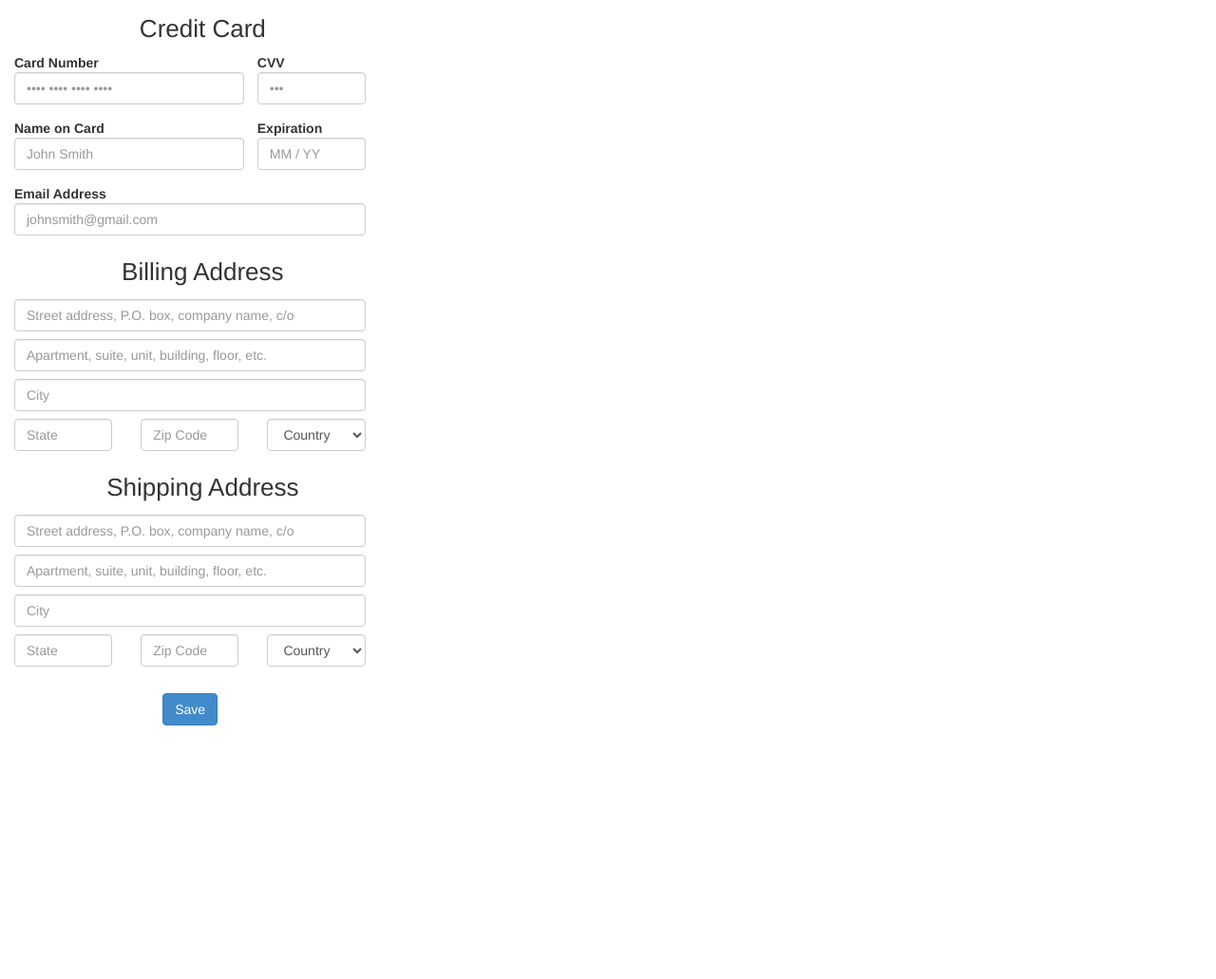
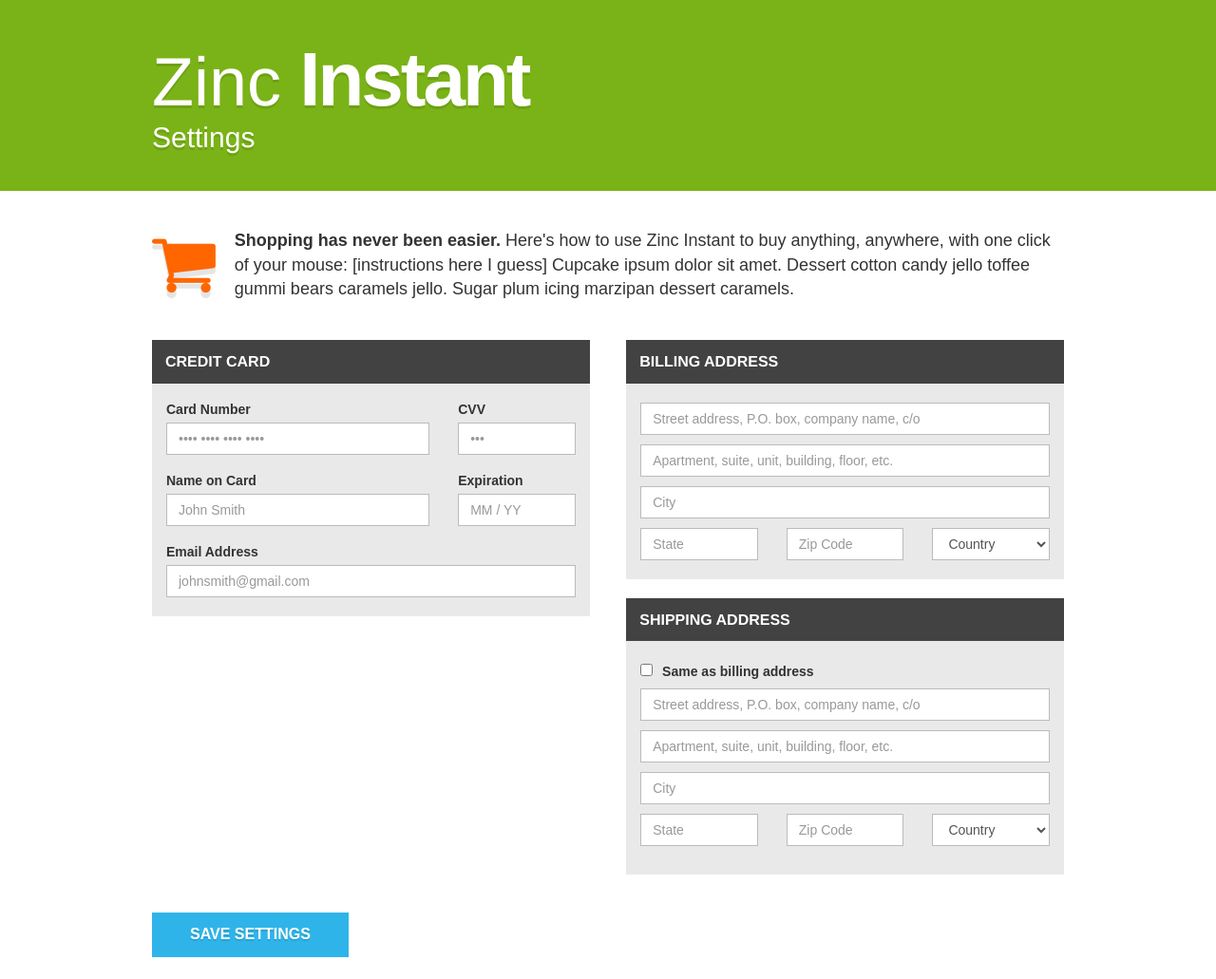
Before and after one commit to maxko87/zinc_instant, a browser extension: page src/options/options.html in a window 1280 px wide. Shown: the whole page at 95% size. Before the commit the page ends 800 px from the top, so only its background shows below. Drawn offline with Linux system fonts and the light colour scheme.

Commit message:
options styling

```diff
--- a/src/options/options.css
+++ b/src/options/options.css
@@ -1,107 +1,7 @@
-.container {
-  margin-top: 30px;
-}
-
-.order-information-wrapper {
-  margin-top: 10px;
-}
-
-.card-billing-address .form-group {
-  padding-right: 27px;
-}
-
-.subtitle{
-  font-size: 26px;
-  font-family: "Helvetica Neue","Helvetica", Arial, sans-serif;
-  margin: 12px 0 0 0;
-  text-align: center;
-}
-
-h2.page-header {
- font-weight: bold;
- margin-top: 5px;
- margin-left: 2%;
- font-size: 24px;
-}
-
-.error-handling {
- width: 90%;
- margin-left: auto;
- margin-right: auto;
- margin-top: 30px;
-}
-
-.form-horizontal .form-group {
- margin-bottom: 8px;
-}
-
-.controls .help-block {
- margin: 0;
-}
-
-.controls .help-block ul {
- margin-top: 5px;
- margin-bottom: 10px;
-}
-
-.submit-wrapper {
- margin-top: 20px;
-}
-
-.submit-wrapper .well {
- padding: 10px;
-}
-
-#content-wrapper .modal-footer {
- border-top: none;
-}
-
-.checkout-dismiss button.button {
- font-size: 20px;
-}
-
-#billing-info-form{
-  display: block;
-}
-
-#billing-info-form .credit-card {
- height: 202px
- background-color: rgba(66, 139, 202, 0.6);
- border-color: #357ebd;
- border-radius: 4px;
-}
-
-#billing-info-form .credit-card .credit-card-wrapper {
- padding: 0px 0px 0px 23px;
-}
-
-#billing-info-form .billing-address-wrapper {
- margin-top: 30px;
-}
-
-#billing-info-form .credit-card .credit-card-wrapper .controls {
- padding-left: 7px;
- padding-right: 7px;
-}
-
-#billing-info-form .security-logos {
- margin-top: 25px;
-}
-
-#billing-info-form .billing-address-information-wrapper .send-as-gift-shipping-address-wrapper {
- padding-left: 0px;
- padding-right: 0px;
- margin-bottom: 10px;
-}
-
-#billing-info-form .billing-address-information-wrapper .send-as-gift-shipping-address-wrapper div.checkbox {
- line-height: 26px;
-}
-
-
 /*
  * Bootstrap stuff
  */
+
 .creditly-wrapper .form-control {
   display: inline;
   width: 100%;
@@ -114,7 +14,6 @@
   background-color: #fff;
   background-image: none;
   border: 1px solid #ccc;
-  border-radius: 4px;
   -webkit-box-shadow: inset 0 1px 1px rgba(0,0,0,0.075);
   box-shadow: inset 0 1px 1px rgba(0,0,0,0.075);
   -webkit-transition: border-color ease-in-out .15s,box-shadow ease-in-out .15s;
@@ -203,11 +102,6 @@
   border: 0;
   padding: 1px;
   text-decoration: none;
-  -webkit-border-radius: 5px;
-  -moz-border-radius: 5px;
-  -ms-border-radius: 5px;
-  -o-border-radius: 5px;
-  border-radius: 5px;
   -webkit-box-shadow: 0 1px 0 rgba(0,0,0,0.2);
   -moz-box-shadow: 0 1px 0 rgba(0,0,0,0.2);
   -ms-box-shadow: 0 1px 0 rgba(0,0,0,0.2);
@@ -249,9 +143,185 @@
   -ms-box-shadow: inset 0 1px 0 rgba(255,255,255,0.25);
   -o-box-shadow: inset 0 1px 0 rgba(255,255,255,0.25);
   box-shadow: inset 0 1px 0 rgba(255,255,255,0.25);
-  -webkit-border-radius: 4px;
-  -moz-border-radius: 4px;
-  -ms-border-radius: 4px;
-  -o-border-radius: 4px;
-  border-radius: 4px;
-}*/
+}
+
+/***** @angelali **************************************************************/
+
+@import url(http://fonts.googleapis.com/css?family=Source+Sans+Pro:200,300,400,600,700,900);
+
+* {
+  font-family: "Source Sans Pro", sans-serif;
+  -webkit-font-smoothing: antialiased;
+}
+
+/* Header */
+
+.header-wrapper {
+  background: #7AB317;
+}
+
+header {
+  color: #FFF;
+  margin: 0 auto;
+  max-width: 960px;
+  padding: 40px 0;
+  text-shadow: 0px 3px 0px rgba(0, 0, 0, 0.1);
+}
+
+header h1 {
+  font-size: 72px;
+  font-weight: 200;
+  margin: 0;
+}
+
+header h1 strong {
+  font-size: 80px;
+  font-weight: 700;
+  letter-spacing: -3px;
+}
+
+header h2 {
+  font-weight: 300;
+  margin: 0;
+}
+
+/* Instructions */
+
+.instructions {
+  font-size: 18px;
+  font-weight: 400;
+  max-width: 960px;
+  margin: 40px auto;
+  overflow: hidden;
+}
+
+.instructions .shopping-cart {
+  color: #FF6600;
+  float: left;
+  font-size: 72px;
+  padding-right: 20px;
+  text-shadow: 0px 6px 0px rgba(0, 0, 0, 0.1);
+}
+
+.instructions p {
+  margin: 0;
+}
+
+/* Form base */
+
+form {
+  margin: 40px auto;
+  max-width: 960px;
+  overflow: hidden;
+}
+
+form input {
+  box-shadow: none;
+}
+
+.form-section {
+  background: #E9E9E9;
+  margin-bottom: 20px;
+  padding-bottom: 10px;
+  width: 48%;
+}
+
+.form-section h3 {
+  background: #424242;
+  color: #FFF;
+  font-size: 16px;
+  font-weight: bold;
+  padding: 14px;
+  margin: 0;
+  text-transform: uppercase;
+}
+
+/* @override */
+.form-horizontal .form-group {
+  margin: 10px 0;
+}
+
+.form-horizontal .control-label {
+  font-weight: 600;
+  margin-bottom: 4px;
+}
+
+.form-horizontal .form-control {
+  border-color: #BBB;
+  border-radius: 0px;
+  box-shadow: none;
+  -webkit-box-shadow: none;
+}
+
+.form-horizontal .form-control:focus {
+  border-color: #888;
+  box-shadow: none;
+  -webkit-box-shadow: none;
+  transition: all 0.1s ease;
+  -webkit-transition: all 0.1s ease;
+}
+
+/* Credit card form */
+
+.form-left {
+  float: left;
+}
+
+/* Billing and shipping address form */
+
+.form-right {
+  float: right;
+}
+
+.order-information-wrapper {
+  margin-top: 20px;
+}
+
+.is-billing-address {
+  padding-bottom: 20px;
+}
+
+.is-billing-address label {
+  font-size: 14px;
+  font-weight: 600;
+}
+
+.is-billing-address input {
+  margin-right: 6px;
+}
+
+/* Save button */
+
+.submit-wrapper {
+  clear: both;
+  padding: 20px 0;
+}
+
+.submit-wrapper button {
+  background: #2FB4E9;
+  border: 0;
+  color: #FFF;
+  display: block;
+  font-size: 16px;
+  font-weight: 700;
+  padding: 12px 40px;
+  text-shadow: 0px 2px 0px rgba(0, 0, 0, 0.1);
+  text-transform: uppercase;
+  transition: all 0.2s ease;
+  -webkit-transition: all 0.2s ease;
+
+}
+
+.submit-wrapper button:hover {
+  background: #5dc5ee;
+}
+
+.submit-wrapper button:active {
+  background: #169acf;
+  border: 0;
+  outline: 0;
+}
+
+.submit-wrapper button:focus {
+  outline: 0;
+}
--- a/src/options/options.html
+++ b/src/options/options.html
@@ -3,24 +3,35 @@
     <title>User Settings</title>
     <script src="../../js/aes.js"></script>
     <script src="../../js/jquery/jquery.min.js"></script>
+    <script src="bootstrap/js/bootstrap.min.js"></script>
+    <script src="creditly.js"></script>
+
+    <link href="bootstrap/css/bootstrap.min.css" rel="stylesheet">
+    <link href="http://netdna.bootstrapcdn.com/font-awesome/4.0.3/css/font-awesome.css" rel="stylesheet">
+
     <script src="options.js"></script>
     <link href="options.css" rel="stylesheet"></script>
-    <script src="bootstrap/js/bootstrap.min.js"></script>
-    <link href="bootstrap/css/bootstrap.min.css" rel="stylesheet">
-    <script src="creditly.js"></script>
-
   </head>
   <body>
 
+    <div class="header-wrapper">
+      <header>
+        <h1>Zinc<strong> Instant</strong></h1>
+        <h2>Settings</h2>
+      </header>
+    </div>
+
+    <section class="instructions">
+      <div class="shopping-cart"><i class="fa fa-shopping-cart"></i></div>
+      <p><strong>Shopping has never been easier.</strong> Here's how to use Zinc Instant to buy anything, anywhere, with one click of your mouse: [instructions here I guess] Cupcake ipsum dolor sit amet. Dessert cotton candy jello toffee gummi bears caramels jello. Sugar plum icing marzipan dessert caramels.</p>
+    </section>
+
     <form id="billing-info-form" class="form-horizontal" method="post" novalidate>
-    <div class="row">
-      <div class="subtitle col-md-12">
-        <div class="col-md-4">Credit Card</div>
-      </div>
-      <div class="payment-details-wrapper col-md-4">
+      <div class="form-section form-left">
+        <h3>Credit Card</h3>
         <section class="credit-card">
           <div class="credit-card-wrapper creditly-wrapper">
-            <div class="number form-group">
+            <div class="form-group">
               <div class="col-md-8 controls">
                 <label class="control-label">Card Number</label>
                 <input class="form-required number credit_card_number form-control"
@@ -35,8 +46,7 @@
                   placeholder="&#149;&#149;&#149;" value="">
               </div>
             </div>
-            <div class="credit-card-second-row form-group">
-              <div class="second-line-card-wrapper">
+            <div class="form-group">
               <div class="col-md-8 controls">
                 <label class="control-label">Name on Card</label>
                 <input class="form-required billing-address-name form-control"
@@ -50,8 +60,7 @@
                   placeholder="MM / YY" value="">
               </div>
             </div>
-            </div>
-            <div class="email_address form-group">
+            <div class="form-group">
               <div class="col-md-12 controls">
                 <label class="control-label">Email Address</label>
                 <input class="form-required email_address form-control" type="email" name="email_address"
@@ -61,22 +70,21 @@
             </div>
           </div>
         </section>
-<!--         <div class="security-logos col-md-12">
+        <!--
+          <div class="security-logos col-md-12">
             <div class="security-logo-1 col-md-6">
               <img class="col-md-12" src="img/security-logo-1.png">
             </div>
             <div class="security-logo-2 col-md-6">
               <img class="col-md-12" src="img/security-logo-2.png">
             </div>
-        </div> -->
           </div>
+        -->
       </div>
-    <div class="row">
-      <div class="subtitle col-md-12">
-        <div class="col-md-4">Billing Address</div>
-      </div>
-      <div class="col-md-12">
-        <div class="order-information-wrapper col-md-4">
+
+      <div class="form-section form-right">
+        <h3>Billing Address</h3>
+        <div class="order-information-wrapper">
           <div class="billing-address-information-wrapper">
             <div class="billing-address-information">
               <div class="card-billing-address">
@@ -127,16 +135,20 @@
           </div>
         </div>
       </div>
-    </div>
-    <div class="row">
-      <div class="subtitle col-md-12">
-        <div class="col-md-4">Shipping Address</div>
-      </div>
-      <div class="col-md-12">
-        <div class="order-information-wrapper col-md-4">
+
+      <div class="form-section form-right">
+        <h3>Shipping Address</h3>
+        <div class="order-information-wrapper">
           <div class="billing-address-information-wrapper">
             <div class="billing-address-information">
-              <div class="card-billing-address">
+              <div class="card-billing-address form-group">
+                <div class="is-billing-address">
+                  <div class="col-md-12 controls">
+                    <label>
+                      <input type="checkbox"> Same as billing address
+                    </label>
+                  </div>
+                </div>
                 <div class="address_line1 form-group">
                   <div class="col-md-12 controls">
                     <input class="form-required address_line1 form-control"
@@ -184,17 +196,12 @@
           </div>
         </div>
       </div>
-    </div>
-    <div class="row submit-wrapper">
-      <div class="col-md-6">
+
+      <div class="submit-wrapper">
         <div id="status"></div>
-        <div class="submit-button-col col-md-12 col-md-offset-3">
-          <button id="submit" class="btn btn-primary">Save</button>
-        </div>
-      </div>
+        <button id="submit">Save Settings</button>
       </div>
     </form>
 
-
   </body>
 </html>
```
Lines whose indentation alone changed are shown as unchanged.
